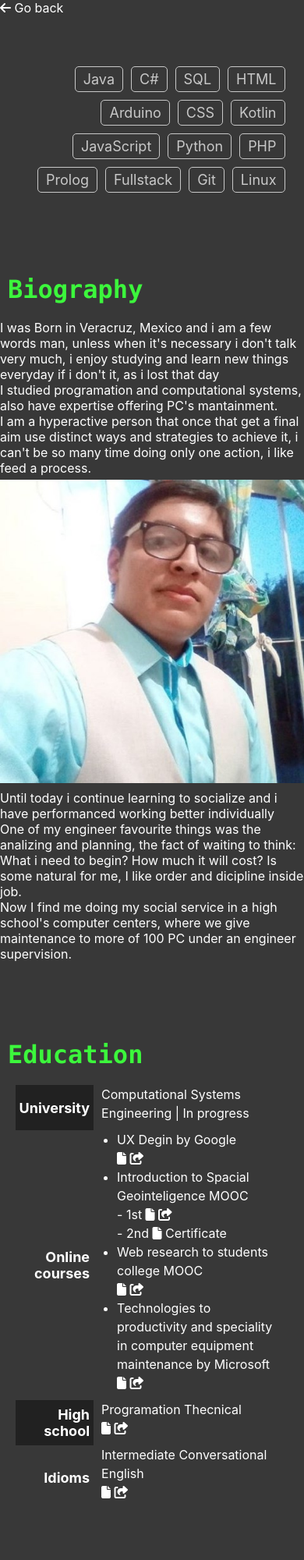
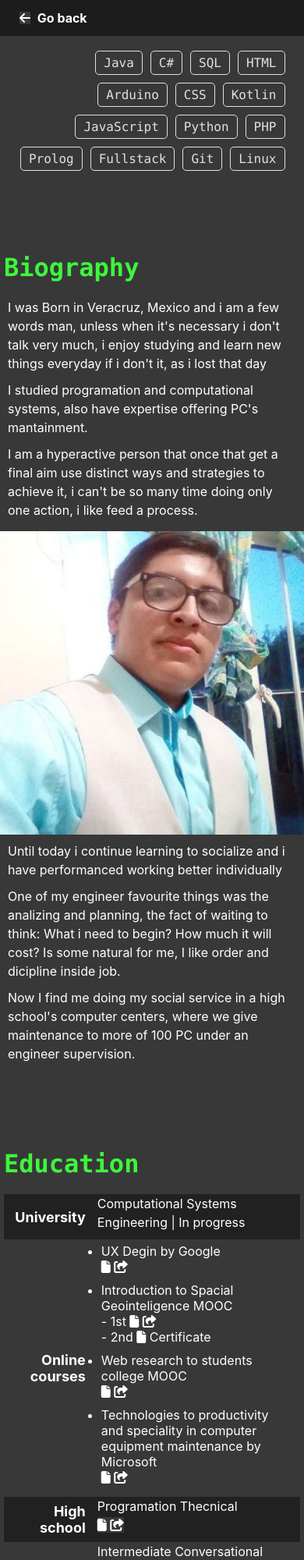
Before and after one commit to zelmo-ingeniero/zelmo-ingeniero.github.io, a plain HTML site: page about.html in a window 390 px wide. Shown: the top 2000 px of the page at 78% size. Drawn offline with Linux system fonts and the light colour scheme.

Commit message:
styles responsivity in about

```diff
--- a/about.html
+++ b/about.html
@@ -11,72 +11,69 @@
 </head>
 <body>
     <a id="up"></a>
-    <nav class="barra">
-        <a href="index.html" class="ref">
-            <i class="fa-solid fa-arrow-left"></i>
+    <nav class="bar">
+        <a href="index.html" class="bar-button ref">
+            <i class="fa-solid fa-arrow-left m-5"></i>
             Go back
         </a>
     </nav>
-    <ul class="rectangulos">
-        <li>Java</li>
-        <li>C#</li>
-        <li>SQL</li>
-        <li>HTML</li>
-        <li>Arduino</li>
-        <li>CSS</li>
-        <li>Kotlin</li>
-        <li>JavaScript</li>
-        <li>Python</li>
-        <li>PHP</li>
-        <li>Prolog</li>
-        <li>Fullstack</li>
-        <li>Git</li>
-        <li>Linux</li>
+    <ul class="list-r">
+        <li class="list-r-item">Java</li>
+        <li class="list-r-item">C#</li>
+        <li class="list-r-item">SQL</li>
+        <li class="list-r-item">HTML</li>
+        <li class="list-r-item">Arduino</li>
+        <li class="list-r-item">CSS</li>
+        <li class="list-r-item">Kotlin</li>
+        <li class="list-r-item">JavaScript</li>
+        <li class="list-r-item">Python</li>
+        <li class="list-r-item">PHP</li>
+        <li class="list-r-item">Prolog</li>
+        <li class="list-r-item">Fullstack</li>
+        <li class="list-r-item">Git</li>
+        <li class="list-r-item">Linux</li>
     </ul>
-    <h1>Biography</h1>
-    <p>
+    <h1 class="title-green">Biography</h1>
+    <p class="readable">
         I was Born in Veracruz, Mexico and i am a few words man, unless when
         it's necessary i don't talk very much, i enjoy studying and
         learn new things everyday if i don't it, as i lost that day
     </p>
-    <p>
+    <p class="readable">
         I studied programation and computational systems, also have
         expertise offering PC's mantainment.
     </p>
-    <p>
+    <p class="readable">
         I am a hyperactive person that once that get a final aim use
         distinct ways and strategies to achieve it, i can't be so many
         time doing only one action, i like feed a process.
     </p>
-    <figure class="esquemas">
-        <img src="multimedia/h1.jpg" alt="photography with me">
-    </figure>
-    <p>
+    <img src="multimedia/h1.jpg" alt="photography with me">
+    <p class="readable">
         Until today i continue learning to socialize and i have performanced
         working better individually
     </p>
-    <p>
+    <p class="readable">
         One of my engineer favourite things was the analizing and planning,
         the fact of waiting to think: What i need to begin? How much it will
         cost? Is some natural for me, I like order and dicipline inside job.
     </p>
-    <p>
+    <p class="readable">
         Now I find me doing my social service in a high school's computer
         centers, where we give maintenance to more of 100 PC under an engineer
         supervision.
-    </p>
-    <h1>Education</h1>
-    <table class="t-educacion">
-        <tr>
-            <td class="c1">University</td>
-            <td class="c2 leible">Computational Systems Engineering | In progress</td>
-            <td></td>
+    </p class="readable">
+    <h1 class="title-green">Education</h1>
+    <table class="table-edu">
+        <tr class="table-edu-row">
+            <td class="col-1">University</td>
+            <td class="col-2 readable">Computational Systems Engineering | In progress</td>
         </tr>
-        <tr>
-            <td class="c1">Online courses</td>
-            <td class="c2 leible">
-                <ul>
-                    <li>
+        <tr class="table-edu-row">
+            <td class="col-1">Online courses</td>
+            <td class="col-2 readable">
+                <ul class="table-edu-list">
+                    <li class="table-edu-list-item">
                         UX Degin by Google
                         <br>
                         <a href="https://www.coursera.org/account/accomplishments/professional-cert/TR3SGP6JRVK8" class="ref" target="_blank">
@@ -84,7 +81,7 @@
                             <i class="fa-solid fa-share-square"></i>
                         </a>
                     </li>
-                    <li>
+                    <li class="table-edu-list-item">
                         Introduction to Spacial Geointeligence MOOC
                         <br>
                         <a href="https://mexicox.gob.mx/certificates/9473c8c38d4b496f818e9d445325d9e2" class="ref" target="_blank">
@@ -99,7 +96,7 @@
                             Certificate
                         </a>
                     </li>
-                    <li>
+                    <li class="table-edu-list-item">
                         Web research to students college MOOC
                         <br>
                         <a href="https://mexicox.gob.mx/certificates/53428c094e904206b049f6c7f050d7e4" class="ref" target="_blank">
@@ -107,7 +104,7 @@
                             <i class="fa-solid fa-share-square"></i>
                         </a>
                     </li>
-                    <li>
+                    <li class="table-edu-list-item">
                         Technologies to productivity and speciality in computer
                         equipment maintenance by Microsoft
                         <br>
@@ -119,9 +116,9 @@
                 </ul>
             </td>
         </tr>
-        <tr>
-            <td class="c1">High school</td>
-            <td class="c2 leible">
+        <tr class="table-edu-row">
+            <td class="col-1">High school</td>
+            <td class="col-2 readable">
                 Programation Thecnical
                 <br>
                 <a href="http://siseems.sems.gob.mx/perfil/perfil_egresod.php?id_alumno=3777376" class="ref" target="_blank">
@@ -130,9 +127,9 @@
                 </a>
             </td>
         </tr>
-        <tr>
-            <td class="c1">Idioms</td>
-            <td class="c2 leible">
+        <tr class="table-edu-row">
+            <td class="col-1">Idioms</td>
+            <td class="col-2 readable">
                 Intermediate Conversational English
                 <br>
                 <a href="https://1drv.ms/b/s!ArpNT26nLatEiFowAgHFI3RVOjnU?e=Hy2DY6" class="ref" target="_blank">
@@ -142,31 +139,29 @@
             </td>
         </tr>
     </table>
-    <h1>
-        Contact
-    </h1>
-    <footer class="pie">
-        <div class="cuadricula">
-            <p class="c-titulo">Be free to speak me by here!</p>
-            <div class="item-lista">
-                <i class="fa-solid fa-envelope-circle-check"></i>
-                <p>
+    <h1 class="title-green">Contact</h1>
+    <footer class="footer">
+        <div class="grid">
+            <h3 class="grid-title">Be free to speak me by here!</h3>
+            <div class="grid-square">
+                <i class="fa-solid fa-envelope-circle-check grid-text m-5"></i>
+                <p class="grid-text">
                     zelmo0018@gmail.com
                     <br>
                     vsergiojared@gmail.com
                 </p>
             </div>
-            <div class="item-lista">
-                <i class="fa-solid fa-phone"></i>
-                <p>+51 274 135 84 51</p>
+            <div class="grid-square">
+                <i class="fa-solid fa-phone grid-text m-5"></i>
+                <p class="grid-text">+51 274 135 84 51</p>
             </div>
         </div>
-        <a href="#" class="ref boton" target="_blank">
+        <a href="#" class="ref button" target="_blank">
             <i class="fa-solid fa-file"></i>
             My resume
         </a>
-        <a href="#up" class="ref boton">
-            <i class="fa-solid fa-chevron-up"></i>
+        <a href="#up" class="ref button">
+            <i class="fa-solid fa-arrow-up"></i>
         </a>
     </footer>
 </body>
--- a/project.css
+++ b/project.css
@@ -5,6 +5,70 @@
     font-family: Inter, arial, sans-serif;
 }
 @media screen and (max-width: 480px) {
+    .title-green{
+        padding: 100px 5px 20px 5px;
+        color: #3cf73c;
+        font-family: Consolas, 'Courier New', monospace;
+        /*font-family: 'Cambria code', Consolas, monospace;*/
+    }
+    .list-r{
+        width: 90%;
+        margin: 60px auto 0px auto;
+        padding: 0px;
+        display: flex;
+        flex-wrap: wrap;
+        justify-content: right;
+    }
+    .list-r-item{
+        margin: 5px;
+        padding: 5px 10px;
+        list-style: none;
+        border: 1px solid #E1E1E1;
+        border-radius: 5px;
+        color: #E1E1E1;
+        font-size: 16px;
+        font-family: Consolas, 'Courier New', monospace;
+    }
+    .readable{
+        padding: 0px 10px 10px 10px;
+        font-size: 16px;
+        line-height: 24px;
+    }
+    img{
+        width: 100%;
+        margin: 5px 0px;
+    }
+    .table-edu{
+        width: calc(100% - 10px);
+        margin: 0px auto;
+        border-collapse: collapse;
+    }
+    .col-1{
+        padding: 5px;
+        background: none;
+        text-align: right;
+        font-size: 18px;
+        font-weight: 700;
+    }
+    .col-2{
+        background: none;
+    }
+    .table-edu-list{
+        padding: 0px 0px 0px 5px;
+        background: none;
+    }
+    .table-edu-list-item{
+        padding: 5px 0px;
+        background: none;
+        line-height: 20px;
+    }
+    .table-edu-row:nth-child(odd){
+        background: #212121;
+    }
+    /*
+    h2, h3{
+        padding: 20px 5px 10px 10px;
+    }
     .item-lista i{
         width: 30px;
         height: 30px;
@@ -12,69 +76,10 @@
     .item-lista p{
         font-weight: 400;
     }
-    .leible{
-        padding: 0px 10px 10px 10px;
-        font-size: 16px;
-        line-height: 24px;
-    }h1{
-        padding: 100px 10px 20px 10px;
-        color: #3cf73c;
-        font-family: Consolas, 'Courier New', monospace;
-        /*
-        font-family: 'Cambria code', Consolas, monospace;
-        */
-    }
-    h2, h3{
-        padding: 20px 5px 10px 10px;
-    }
-    .rectangulos{
-        width: 90%;
-        margin: 60px auto 0px auto;
-        padding: 0px;
-        display: flex;
-        flex-wrap: wrap;
-        justify-content: right;
-    }
-    .rectangulos li{
-        margin: 5px;
-        padding: 5px 10px 5px 10px;
-        list-style: none;
-        border: 1px solid #C8C8C8;
-        border-radius: 5px;
-        color: #C8C8C8;
-        font-size: 18px;
-    }
-    .t-educacion{
-        width: 90%;
-        margin: 0px auto;
-        border-collapse: collapse;
-    }
-    .c1{
-        width: 20%;
-        padding: 5px;
-        background: none;
-        text-align: right;
-        font-size: 18px;
-        font-weight: 700;
-    }
-    .c2 ul{
-        background: none;
-        padding-left: 20px;
-    }
-    .c2 ul li{
-        background: none;
-    }
-    .t-educacion tr:nth-child(odd){
-        background: #212121;
-    }
     .lista{
         max-width: 80%;
         margin: auto;
         padding-left: 20px;
-    }
-    img{
-        width: 100%;
-        margin: 5px 0px;
     }
     video{
         width: 50%;
@@ -89,13 +94,13 @@
         padding: 0px 10px 10px 10px;
         font-size: 12px;
     }
-
+    */
 }
 @media screen and (min-width: 481px) and (max-width: 768px) {
-    h1{
+    .title-green{
         padding: 100px 10px 20px 10px;
         color: #3cf73c;
-        font-family: 'Cambria console', Consolas, monospace;
+        font-family: Consolas, 'Courier New', monospace;
         font-size: 34px;
     }
     h2, h3{
```
